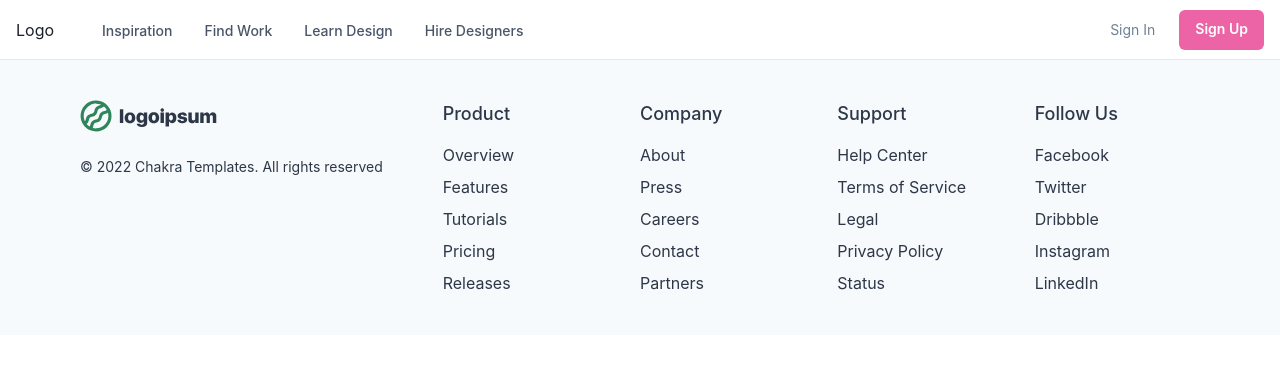
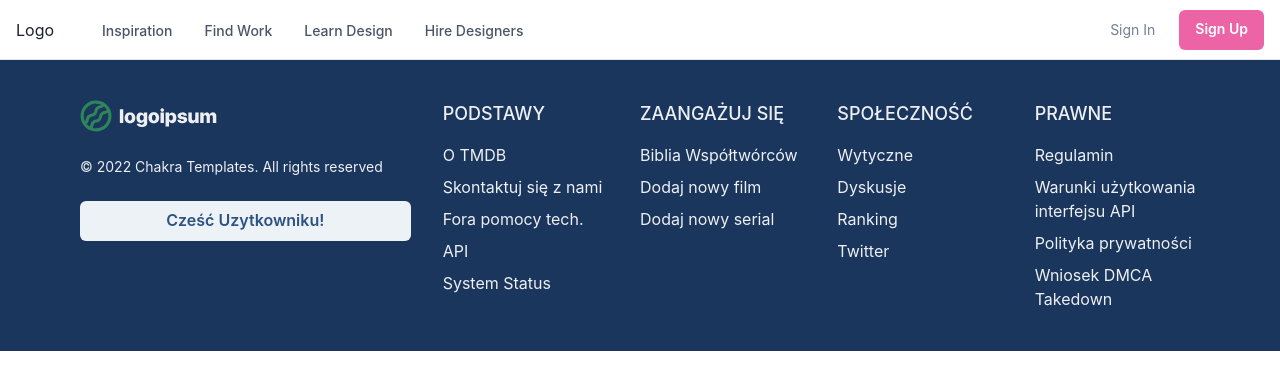
Before and after one commit to WojtekJaro/react-movies, a React (Create React App) app: page / in a window 1280 px wide. Shown: the top 390 px of the page. Built offline with nearby package versions, Linux system fonts and the light colour scheme.

Commit message:
button add

```diff
--- a/src/components/Footer.js
+++ b/src/components/Footer.js
@@ -2,6 +2,7 @@ import { ReactNode } from 'react'
 
 import {
   Box,
+  Button,
   Container,
   SimpleGrid,
   Stack,
@@ -35,8 +36,8 @@ const ListHeader = ({ children }) => {
 export default function LargeWithLogoLeft() {
   return (
     <Box
-      bg={useColorModeValue('gray.50', 'gray.900')}
-      color={useColorModeValue('gray.700', 'gray.200')}>
+      bg={useColorModeValue('blue.900')}
+      color={useColorModeValue('whiteAlpha.900')}>
       <Container as={Stack} maxW={'6xl'} py={10}>
         <SimpleGrid
           templateColumns={{ sm: '1fr 1fr', md: '2fr 1fr 1fr 1fr 1fr' }}
@@ -45,79 +46,72 @@ export default function LargeWithLogoLeft() {
             <Box>
               <Logo color={useColorModeValue('gray.700', 'white')} />
             </Box>
+
             <Text fontSize={'sm'}>© 2022 Chakra Templates. All rights reserved</Text>
+            <Button colorScheme='gray'color="blue.700"  size='md'>Cześć Uzytkowniku!</Button>
           </Stack>
           <Stack align={'flex-start'}>
-            <ListHeader>Product</ListHeader>
+            <ListHeader>PODSTAWY</ListHeader>
             <Box as="a" href={'#'}>
-              Overview
+              O TMDB
             </Box>
             <Box as="a" href={'#'}>
-              Features
+              Skontaktuj się z nami
             </Box>
             <Box as="a" href={'#'}>
-              Tutorials
+              Fora pomocy tech.
             </Box>
             <Box as="a" href={'#'}>
-              Pricing
+              API
             </Box>
             <Box as="a" href={'#'}>
-              Releases
+              System Status
             </Box>
           </Stack>
           <Stack align={'flex-start'}>
-            <ListHeader>Company</ListHeader>
+            <ListHeader>ZAANGAŻUJ SIĘ</ListHeader>
             <Box as="a" href={'#'}>
-              About
+              Biblia Współtwórców
             </Box>
             <Box as="a" href={'#'}>
-              Press
+              Dodaj nowy film
             </Box>
             <Box as="a" href={'#'}>
-              Careers
+              Dodaj nowy serial
+            </Box>
+
+          </Stack>
+          <Stack align={'flex-start'}>
+            <ListHeader>SPOŁECZNOŚĆ</ListHeader>
+            <Box as="a" href={'#'}>
+              Wytyczne
             </Box>
             <Box as="a" href={'#'}>
-              Contact
+              Dyskusje
             </Box>
             <Box as="a" href={'#'}>
-              Partners
-            </Box>
-          </Stack>
-          <Stack align={'flex-start'}>
-            <ListHeader>Support</ListHeader>
-            <Box as="a" href={'#'}>
-              Help Center
-            </Box>
-            <Box as="a" href={'#'}>
-              Terms of Service
-            </Box>
-            <Box as="a" href={'#'}>
-              Legal
-            </Box>
-            <Box as="a" href={'#'}>
-              Privacy Policy
-            </Box>
-            <Box as="a" href={'#'}>
-              Status
-            </Box>
-          </Stack>
-          <Stack align={'flex-start'}>
-            <ListHeader>Follow Us</ListHeader>
-            <Box as="a" href={'#'}>
-              Facebook
+              Ranking
             </Box>
             <Box as="a" href={'#'}>
               Twitter
             </Box>
+
+          </Stack>
+          <Stack align={'flex-start'}>
+            <ListHeader>PRAWNE</ListHeader>
             <Box as="a" href={'#'}>
-              Dribbble
+              Regulamin
             </Box>
             <Box as="a" href={'#'}>
-              Instagram
+              Warunki użytkowania interfejsu API
             </Box>
             <Box as="a" href={'#'}>
-              LinkedIn
+              Polityka prywatności
             </Box>
+            <Box as="a" href={'#'}>
+              Wniosek DMCA Takedown
+            </Box>
+
           </Stack>
         </SimpleGrid>
       </Container>
```
